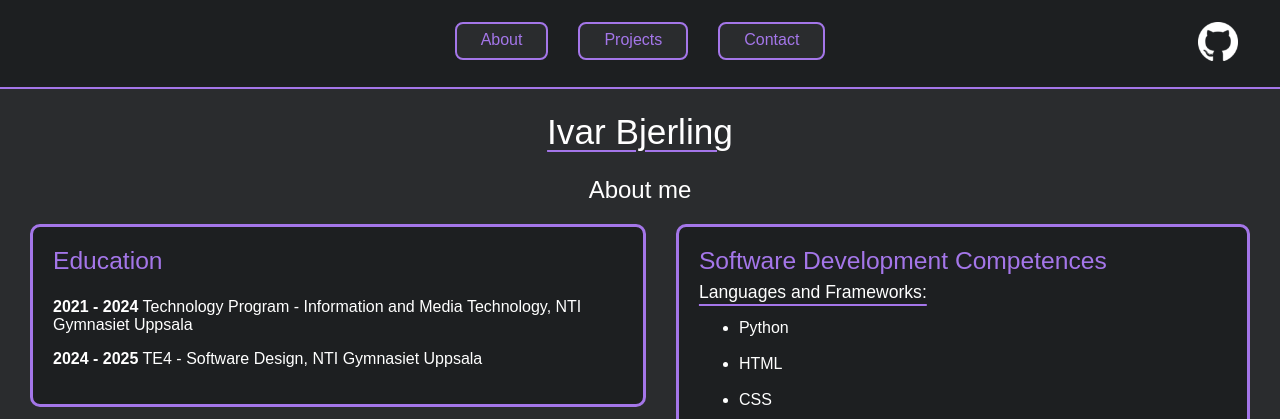
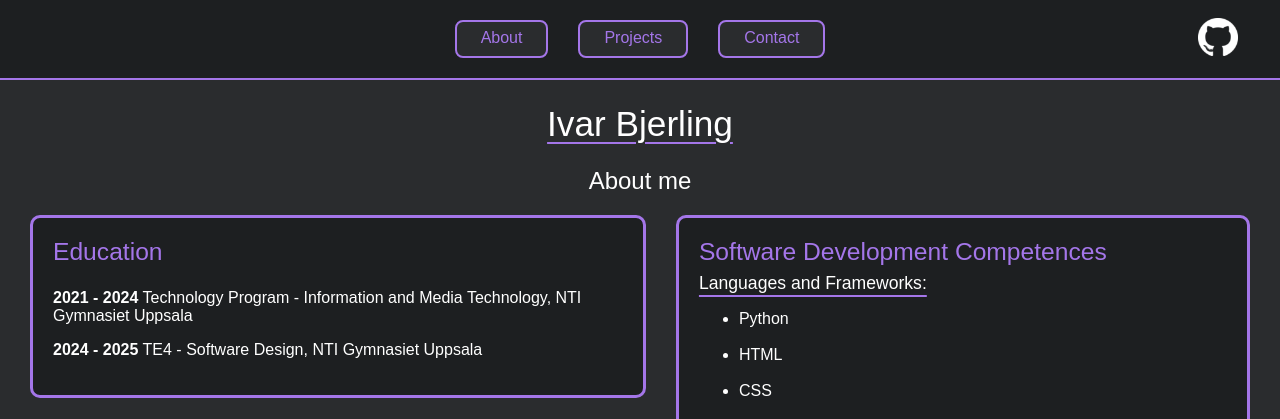
Before and after one commit to ivar117/Portfolio, a Flask app: page / in a window 1280 px wide. Shown: the top 419 px of the page. Run offline with Flask 3, Linux system fonts and the light colour scheme; data that the repository does not hold is empty; some libraries are stand-ins or nearby versions.

Commit message:
reduced header height

```diff
--- a/app/static/style/styles.css
+++ b/app/static/style/styles.css
@@ -49,7 +49,8 @@ header {
     z-index: 9;
     position: sticky;
     justify-content: center;
-    height: fit-content;
+    height: 80px;
+    align-items: center;
 }
 
 footer {
```
